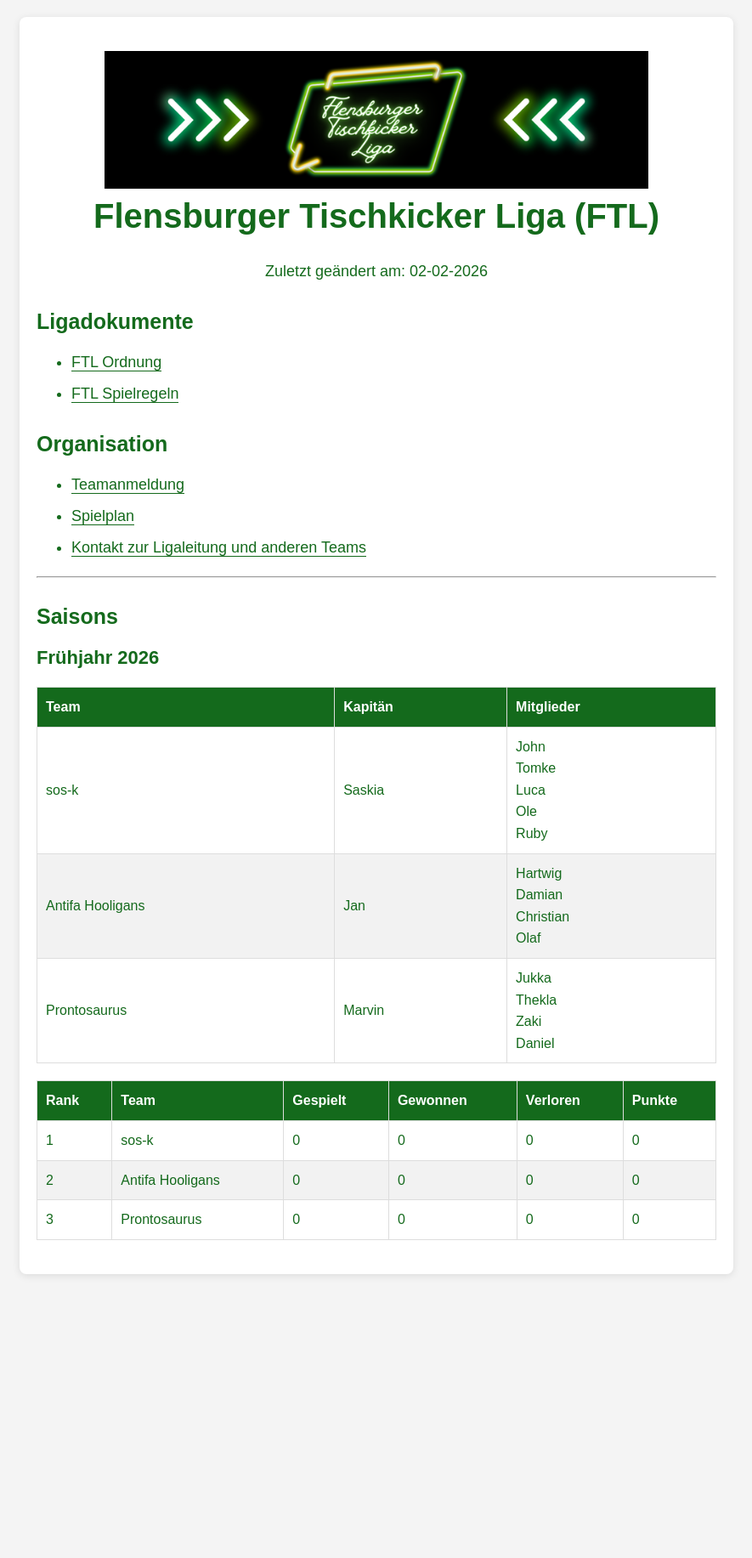
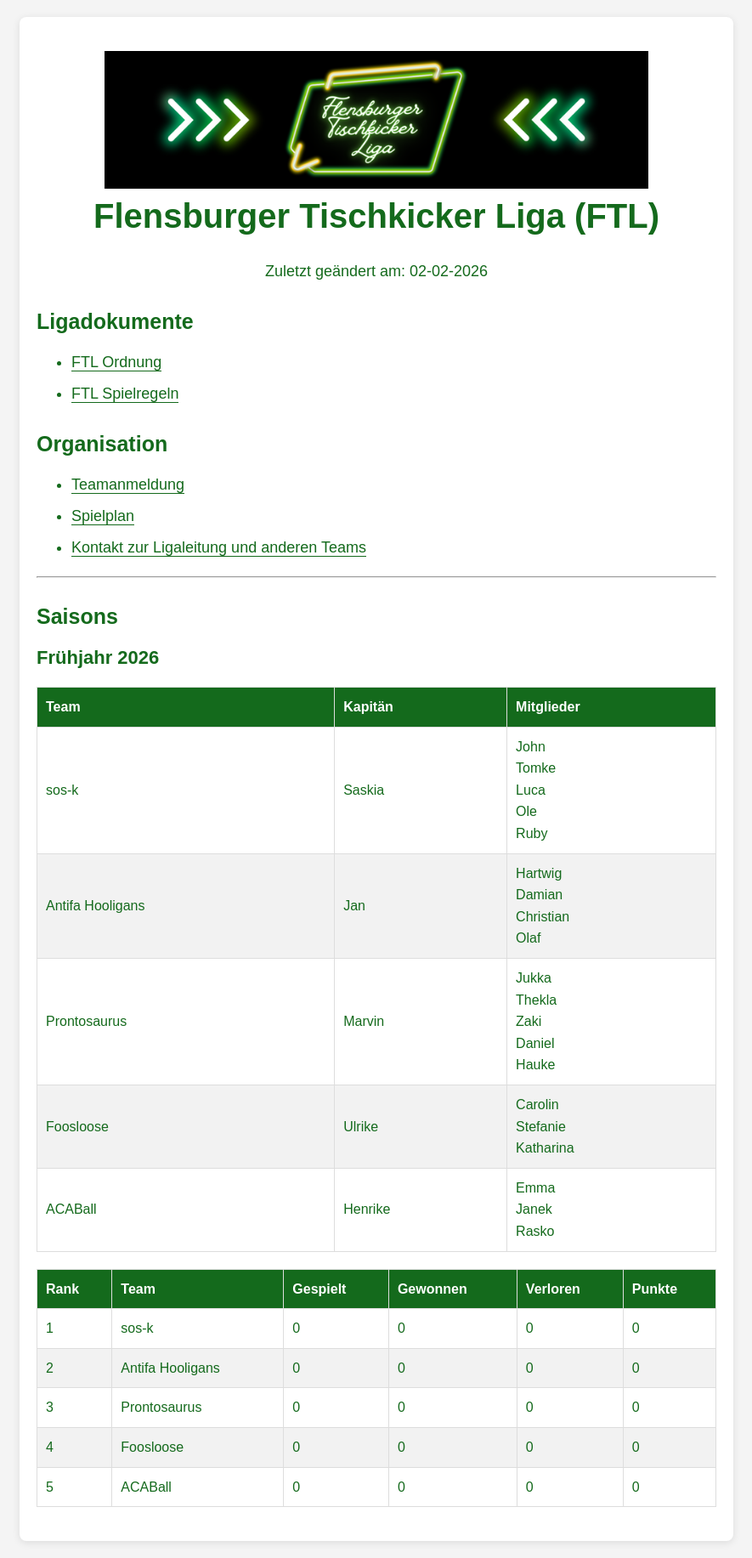
Before and after one commit to MKK-Flensburg/mkk-docs, a Jekyll site: the page built from index.md, in a window 1280 px wide. Shown: the whole page at 85% size, without its empty margins (197-1082 px from the left). Built offline with Jekyll 4.4.1, drawn with Linux system fonts in a browser that asks for light colours; our own code applies the rules of GitHub Pages for plain Markdown files; before the commit the page ends 1519 px from its top, so only the background shows below that.

```diff
--- a/index.md
+++ b/index.md
@@ -25,14 +25,18 @@
 
 ### Frühjahr 2026
 
-| Team             | Kapitän | Mitglieder                             |
-|------------------|---------|----------------------------------------|
-| sos-k            | Saskia  | John<br>Tomke<br>Luca<br>Ole<br>Ruby   |
-| Antifa Hooligans | Jan     | Hartwig<br>Damian<br>Christian<br>Olaf |
-| Prontosaurus     | Marvin  | Jukka<br>Thekla<br>Zaki<br>Daniel      |
+| Team             | Kapitän | Mitglieder                                 |
+|------------------|---------|--------------------------------------------|
+| sos-k            | Saskia  | John<br>Tomke<br>Luca<br>Ole<br>Ruby       |
+| Antifa Hooligans | Jan     | Hartwig<br>Damian<br>Christian<br>Olaf     |
+| Prontosaurus     | Marvin  | Jukka<br>Thekla<br>Zaki<br>Daniel<br>Hauke |
+| Foosloose        | Ulrike  | Carolin<br>Stefanie<br>Katharina           |
+| ACABall          | Henrike | Emma<br>Janek<br>Rasko                     |
 
 | Rank | Team             | Gespielt | Gewonnen | Verloren | Punkte |
 |------|------------------|----------|----------|----------|--------|
 | 1    | sos-k            | 0        | 0        | 0        | 0      |
 | 2    | Antifa Hooligans | 0        | 0        | 0        | 0      |
 | 3    | Prontosaurus     | 0        | 0        | 0        | 0      |
+| 4    | Foosloose        | 0        | 0        | 0        | 0      |
+| 5    | ACABall          | 0        | 0        | 0        | 0      |
```
